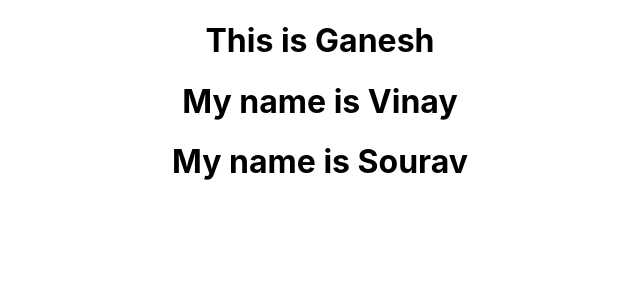
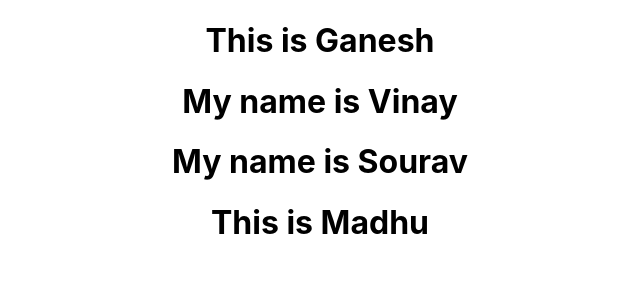
Before and after one commit to vinayHoysala/imenu, a React (Create React App) app: page / in a window 1280 px wide. Shown: the top 300 px of the page, without its empty margins (320-960 px from the left). Built offline with nearby package versions, Linux system fonts and the light colour scheme.

Commit message:
Added files

```diff
--- a/src/App.js
+++ b/src/App.js
@@ -3,13 +3,14 @@ import './App.css';
 import Ganesh from "./Ganesh";
 import { Vinay } from './Vinay';
 import  Sourav  from './Sourav';
-
+import Madhu from './Madhu';
 function App() {
   return (
     <div className="App">
       <Ganesh/>
       <Vinay />
       <Sourav />
+      <Madhu />
     </div>
   );
 }
--- /dev/null
+++ b/src/Madhu.js
@@ -0,0 +1,10 @@
+import React from 'react';
+
+function Madhu(){
+    return(
+        <div>
+            <h1>This is Madhu</h1>
+        </div>
+    )
+}
+export default Madhu;
```
